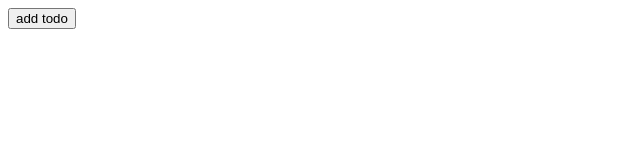
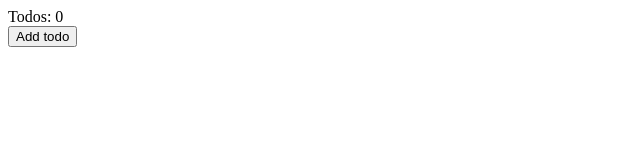
Before and after one commit to aysommer/to-do-list, a React (Vite) app: page / in a window 1280 px wide. Shown: the top 160 px of the page, without its empty margins (0-640 px from the left). Built offline with nearby package versions, Linux system fonts and the light colour scheme.

Commit message:
Counter.

```diff
--- a/src/App.tsx
+++ b/src/App.tsx
@@ -3,11 +3,15 @@ import { useTodoListStore } from "./store";
 
 function TopPanel() {
    const addTodo = useTodoListStore((state) => state.addTodo);
+   const todos = useTodoListStore((state) => state.todos);
 
    return (
-      <button onClick={addTodo}>
-         add todo
-      </button>
+      <div>
+         <div>Todos: {todos.length}</div>
+         <button onClick={addTodo}>
+            Add todo
+         </button>
+      </div>
    )
 }
 
```
